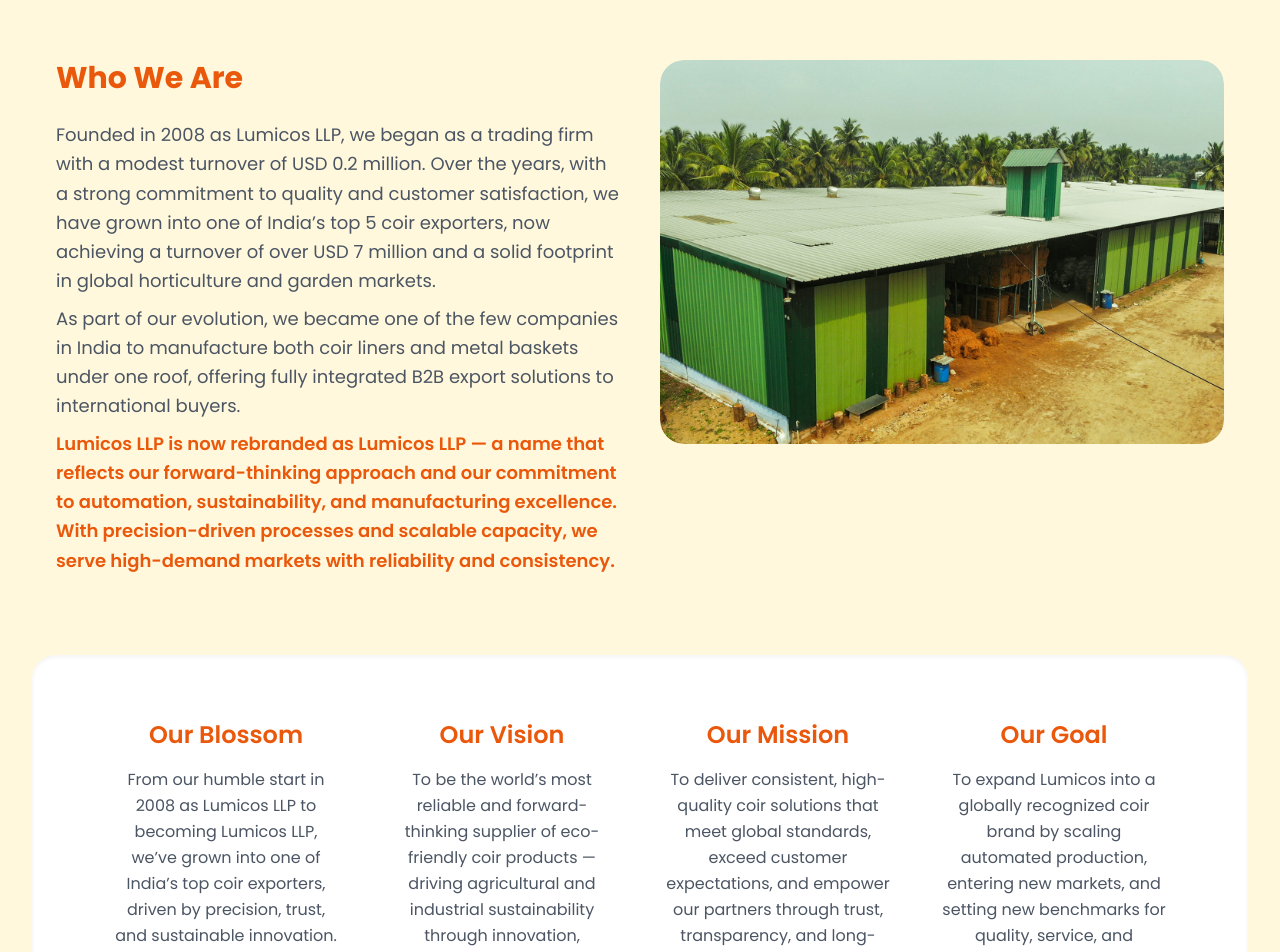
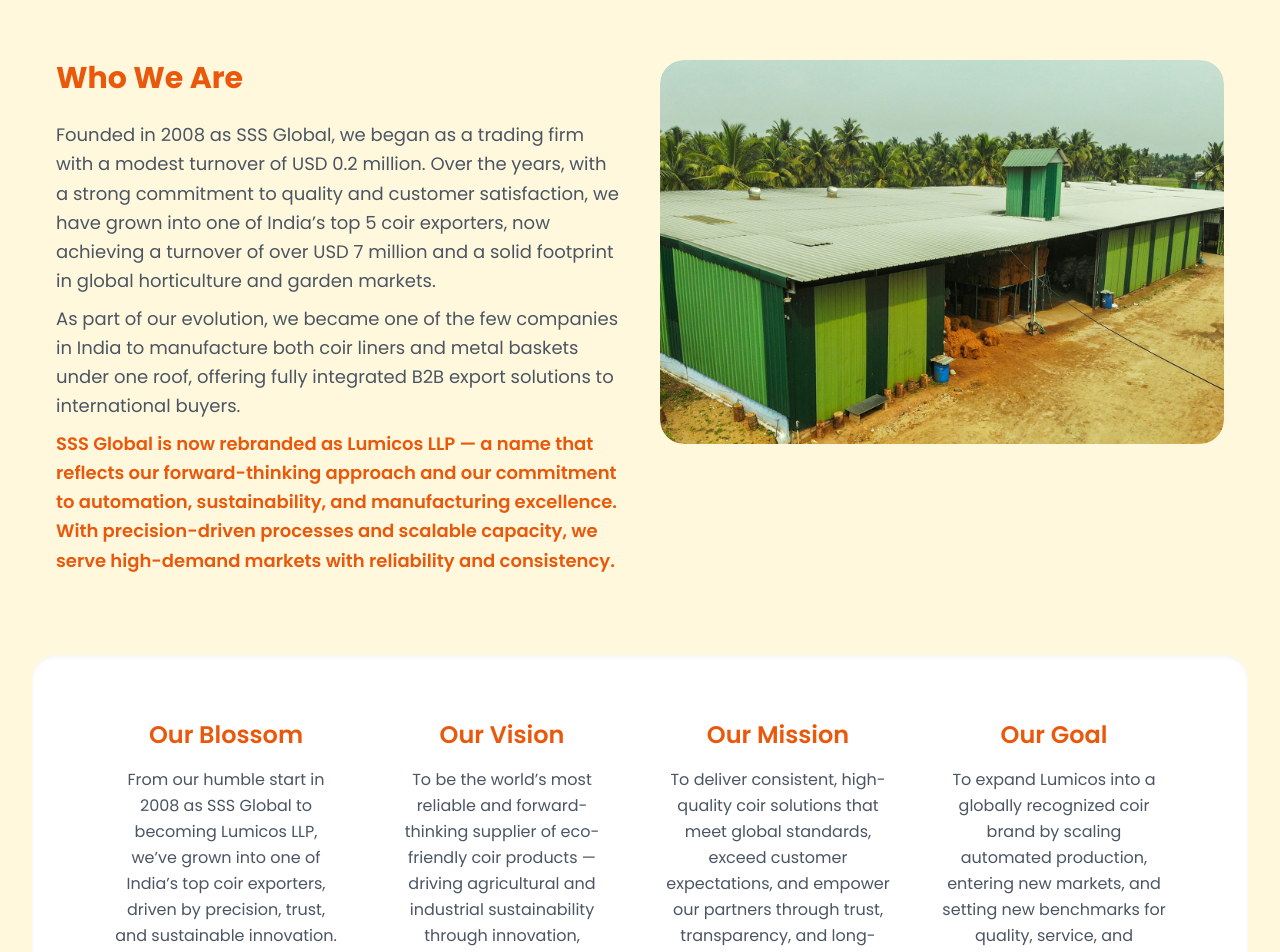
Before and after one commit to ajeeth-g/coir-react-tailwindcss, a React (Vite) app: page /about-us in a window 1280 px wide. Shown: the part 460-1412 px from the top of the page. Built offline with nearby package versions, Linux system fonts and the light colour scheme.

Commit message:
Update company name references from Lumicos LLP to SSS Global in AboutPage and AboutUsSection; adjust logo size in Header component for better visibility.

```diff
--- a/src/components/Header.jsx
+++ b/src/components/Header.jsx
@@ -31,7 +31,7 @@
           <img
             src={Logo}
             alt="Lumicos Logo"
-            className="h-10 sm:h-16 md:h-20 w-auto object-contain"
+            className="h-24 sm:h-16 md:h-20 w-auto object-contain"
           />
         </div>
 
--- a/src/page/AboutPage.jsx
+++ b/src/page/AboutPage.jsx
@@ -21,7 +21,7 @@
               Who We Are
             </h2>
             <p className="text-lg text-gray-600 leading-relaxed">
-              Founded in 2008 as Lumicos LLP, we began as a trading firm with a
+              Founded in 2008 as SSS Global, we began as a trading firm with a
               modest turnover of USD 0.2 million. Over the years, with a strong
               commitment to quality and customer satisfaction, we have grown
               into one of India’s top 5 coir exporters, now achieving a turnover
@@ -35,7 +35,7 @@
                 international buyers.
               </div>
               <div className="font-semibold mt-2 text-orange-600">
-                Lumicos LLP is now rebranded as Lumicos LLP — a name that
+                SSS Global is now rebranded as Lumicos LLP — a name that
                 reflects our forward-thinking approach and our commitment to
                 automation, sustainability, and manufacturing excellence. With
                 precision-driven processes and scalable capacity, we serve
@@ -61,8 +61,7 @@
               Our Blossom
             </h3>
             <p className="text-gray-600 leading-relaxed">
-              From our humble start in 2008 as Lumicos LLP to becoming Lumicos
-              LLP, we’ve grown into one of India’s top coir exporters, driven by
+              From our humble start in 2008 as SSS Global to becoming Lumicos LLP, we’ve grown into one of India’s top coir exporters, driven by
               precision, trust, and sustainable innovation.
             </p>
           </div>
--- a/src/page/home/sections/AboutUsSection.jsx
+++ b/src/page/home/sections/AboutUsSection.jsx
@@ -12,7 +12,7 @@
         />
       </div>
       <p className="text-2xl font-medium text-orange-600 max-w-6xl tracking-wide leading-snug">
-        Founded in 2008 as Lumicos LLP, we began as a trading firm with a modest
+      Founded in 2008 as SSS Global, we began as a trading firm with a modest
         turnover of USD 0.2 million. Over the years, with a strong commitment to
         quality and customer satisfaction, we have grown into one of India's top
         5 coir exporters, now achieving a turnover of over USD 7 million and a
```
